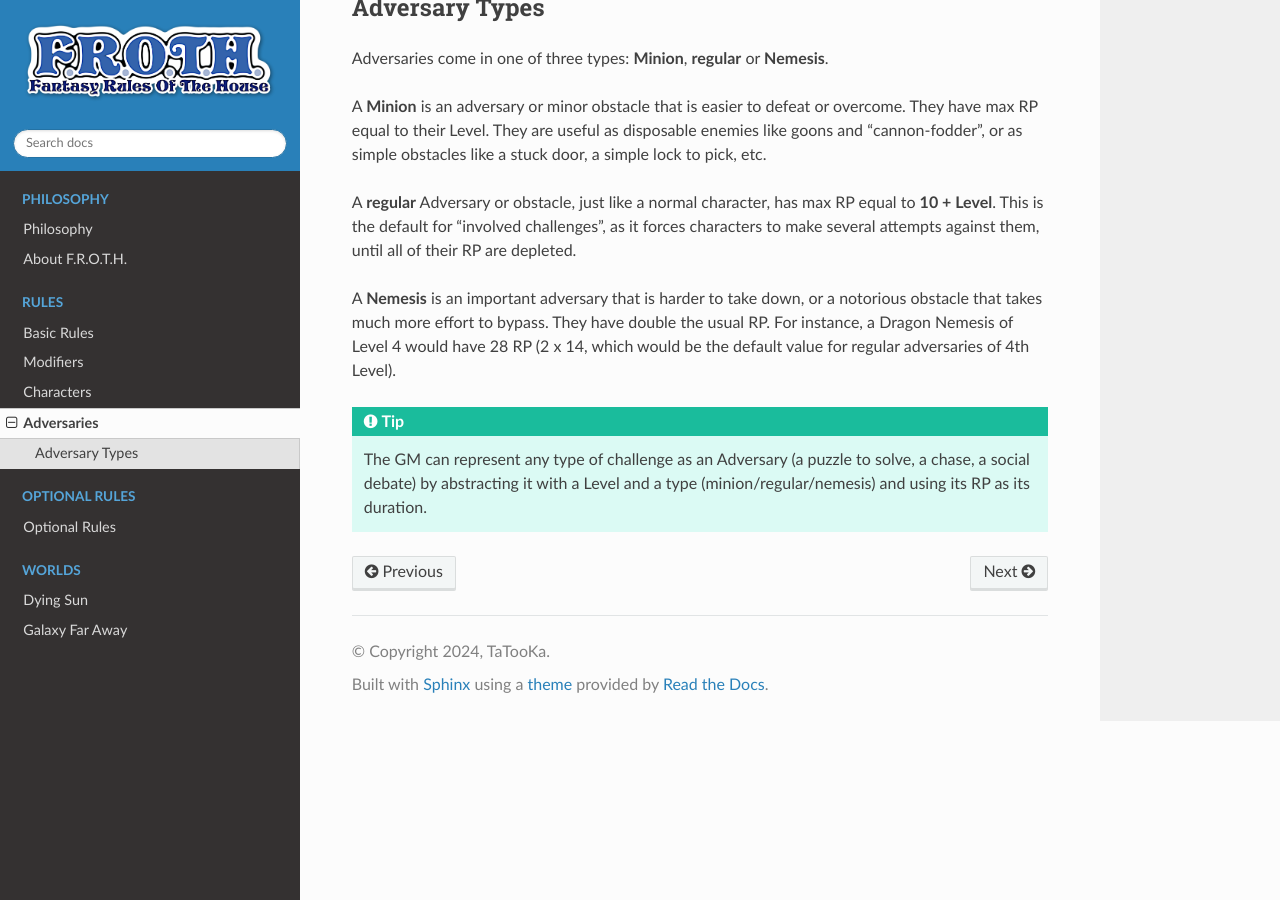
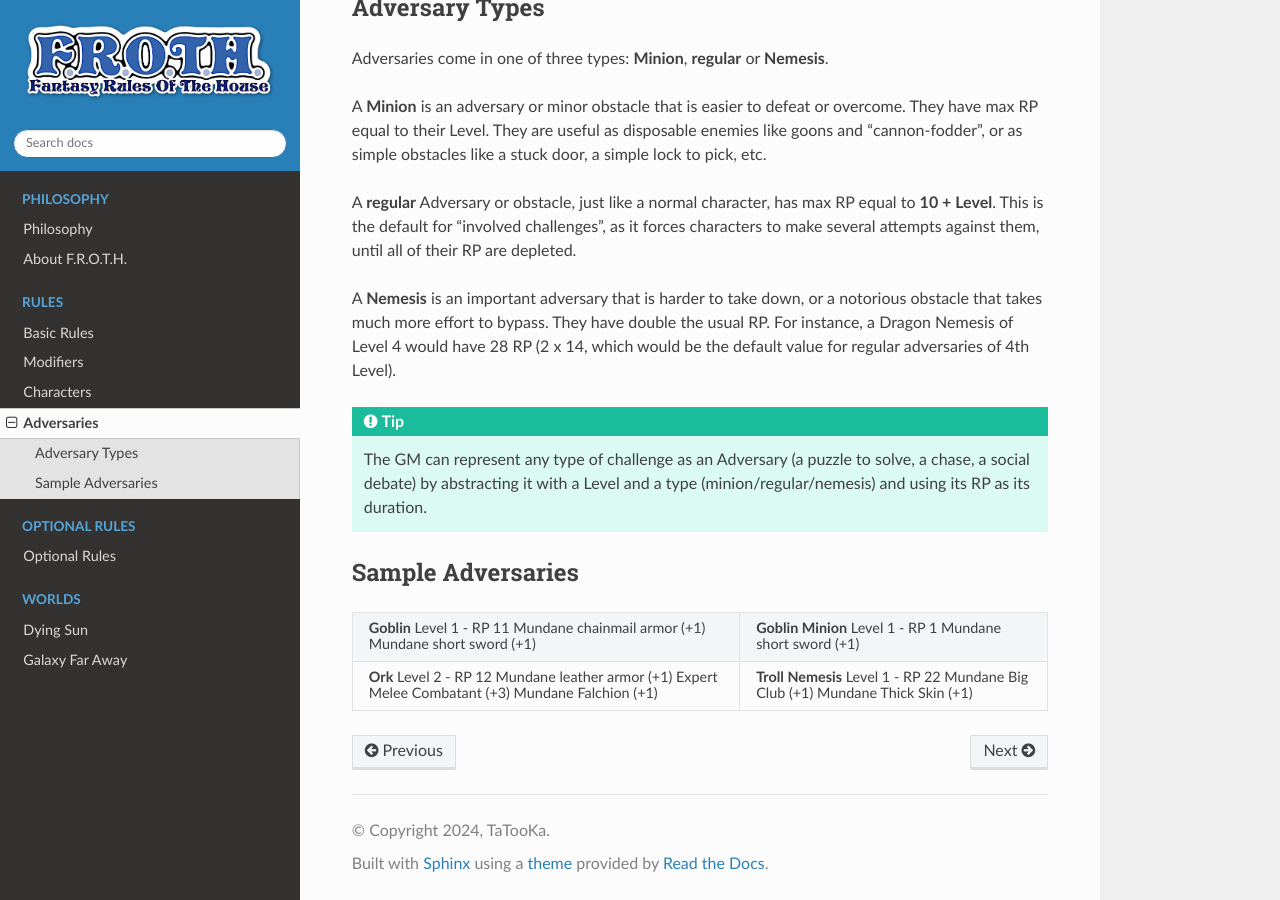
Before and after one commit to TaTooKa/froth, a Sphinx documentation site: the page built from docs/source/pages/adversaries.rst, in a window 1280 px wide and 900 px high, scrolled down 826 px. Built offline with Sphinx 7.4.7 and the Read the Docs theme 3.1.0, drawn with Linux system fonts in a browser that asks for light colours; cross-references to code outside the pages are shown as plain code.

Commit message:
add sample chars/adversaries.

```diff
--- a/docs/source/pages/adversaries.rst
+++ b/docs/source/pages/adversaries.rst
@@ -30,3 +30,19 @@ A **Nemesis** is an important adversary that is harder to take down, or a notori
 .. tip::
 
    The GM can represent any type of challenge as an Adversary (a puzzle to solve, a chase, a social debate) by abstracting it with a Level and a type (minion/regular/nemesis) and using its RP as its duration.
+
+Sample Adversaries
+~~~~~~~~~~~~~~~~~~
+
++------------------------------+--------------------------+
+| **Goblin**                   | **Goblin Minion**        |
+| Level 1 - RP 11              | Level 1 - RP 1           |
+| Mundane chainmail armor (+1) | Mundane short sword (+1) |
+| Mundane short sword (+1)     |                          |
++------------------------------+--------------------------+
+| **Ork**                      | **Troll Nemesis**        |
+| Level 2 - RP 12              | Level 1 - RP 22          |
+| Mundane leather armor (+1)   | Mundane Big Club (+1)    |
+| Expert Melee Combatant (+3)  | Mundane Thick Skin (+1)  |
+| Mundane Falchion (+1)        |                          |
++------------------------------+--------------------------+
```
Also changed, not shown: other parts of docs/source/pages/adversaries.rst (+1 -1 lines), docs/source/pages/characters.rst (+12 -0 lines).
